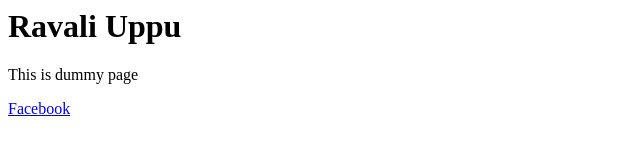
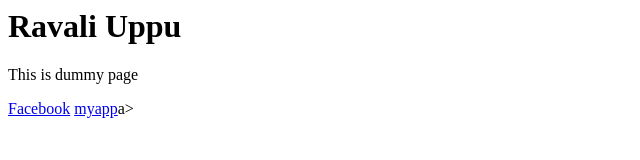
Before and after one commit to Ravali-u/Ravali-u.github.io, a plain HTML site: page index.html in a window 1280 px wide. Shown: the full height of the page, 0-640 px from the left. Drawn offline with Linux system fonts and the light colour scheme.

Commit message:
Update index.html

```diff
--- a/index.html
+++ b/index.html
@@ -8,5 +8,6 @@
     <h1>Ravali Uppu</h1>
     <p>This is dummy page</p>
     <a href="https://Ravali-u.github.io/Facebook_Clone">Facebook</a>
+    <a href="https://Ravali-u.github.io/myapp">myapp</a>a>
 </body>
 </html>
```
